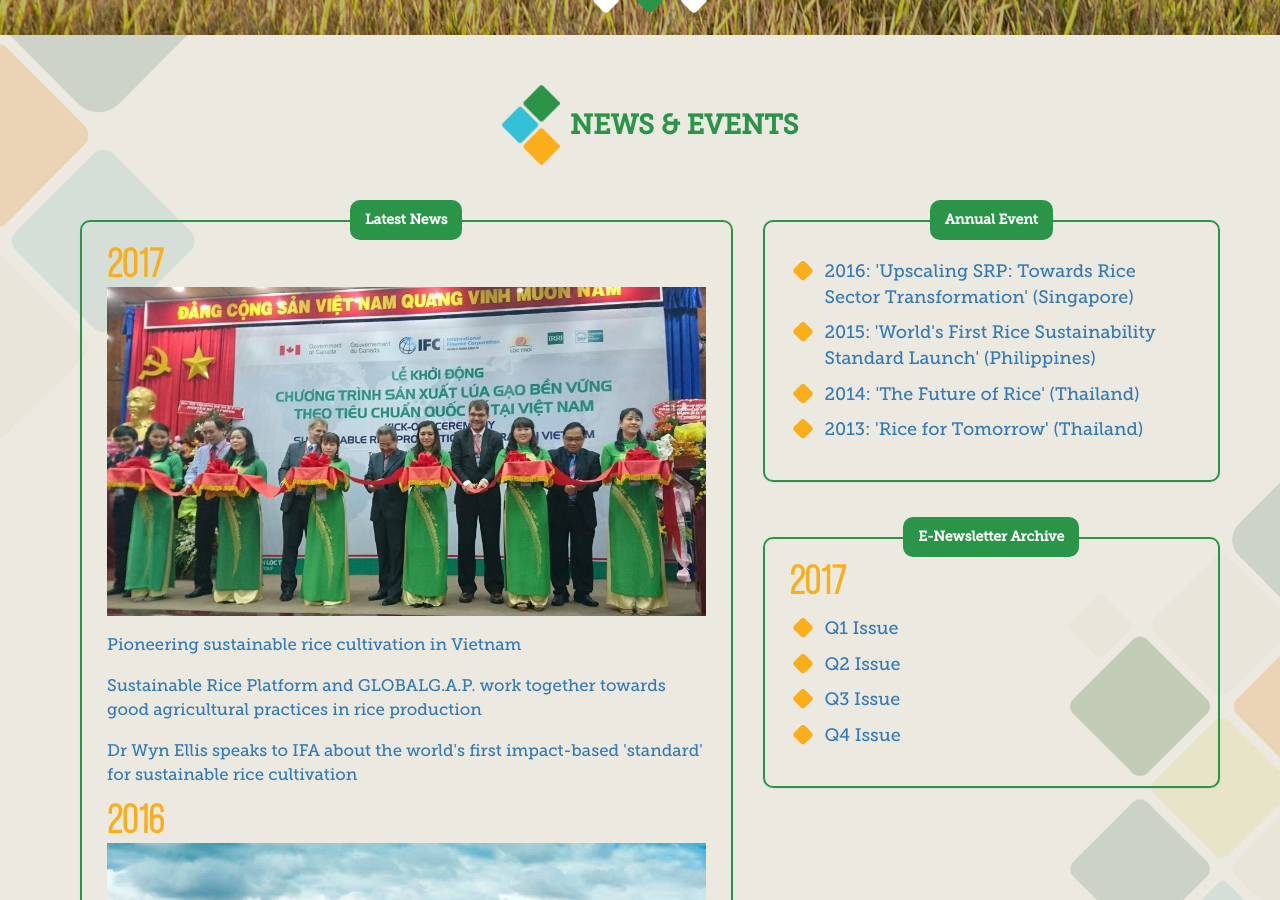
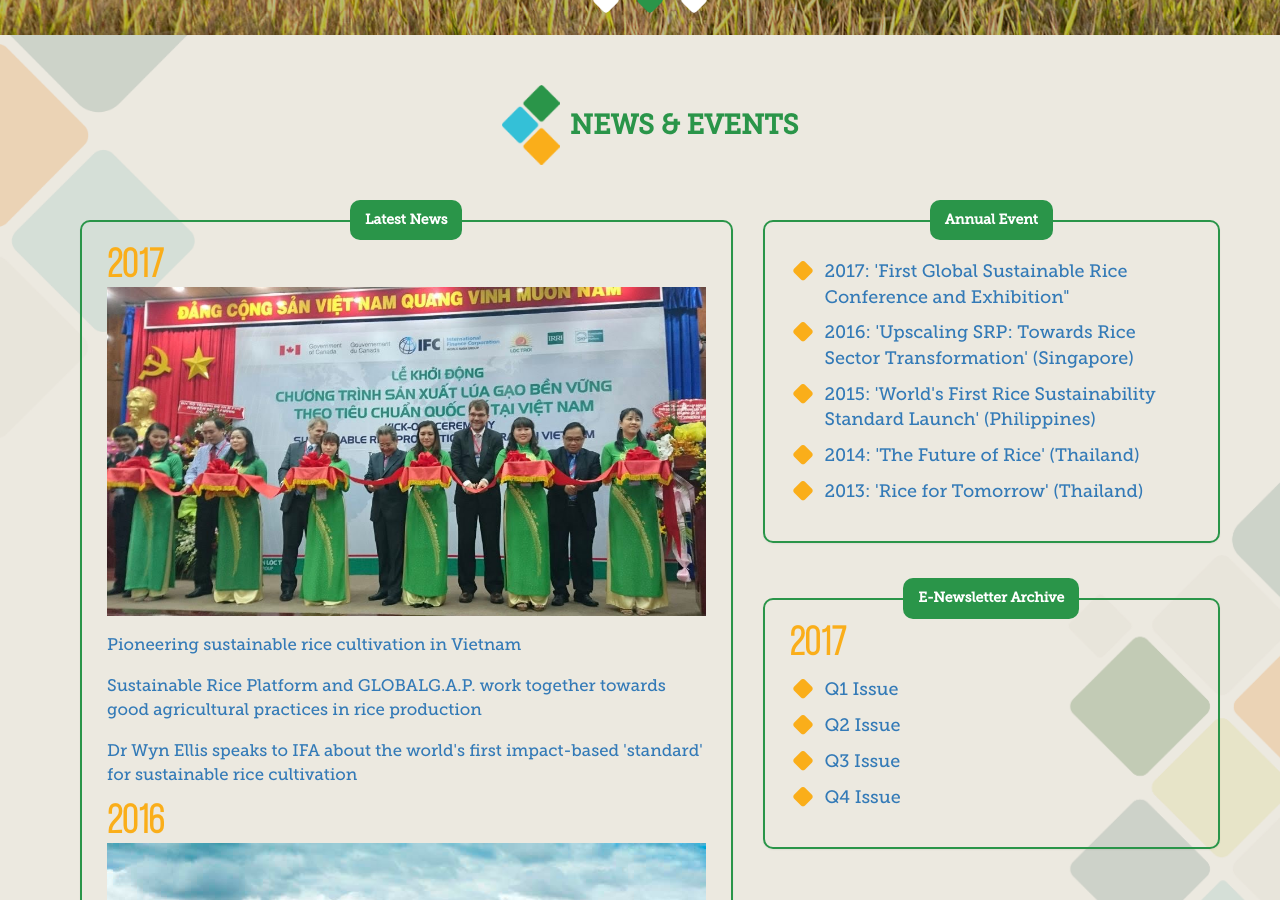
Before and after one commit to sustainablericeplatform/sustainablericeplatform.github.io, a Jekyll site: the page built from News-and-Events/index.html, in a window 1280 px wide and 900 px high, scrolled down 383 px. Built offline with Jekyll 4.4.1, drawn with Linux system fonts in a browser that asks for light colours.

Commit message:
Update index.html

```diff
--- a/News-and-Events/index.html
+++ b/News-and-Events/index.html
@@ -37,6 +37,7 @@ layout: default
                     </div>
                     <div class="panel-body">
                         <ul class="srp-list">
+                            <li><i class="fa fa-square"></i> <a href="http://www.sustainablericeconference.org">2017: 'First Global Sustainable Rice Conference and Exhibition"</a></li>
                             <li><i class="fa fa-square"></i> <a href="https://sites.google.com/site/srpsustainablerice/annual-plenary-meeting-and-general-assembly/2016">2016: 'Upscaling SRP: Towards Rice Sector Transformation' (Singapore)</a></li>
                             <li><i class="fa fa-square"></i> <a href="https://sites.google.com/site/srpsustainablerice/annual-plenary-meeting-and-general-assembly/2015">2015: 'World's First Rice Sustainability Standard Launch' (Philippines)</a></li>
                             <li><i class="fa fa-square"></i> <a href="https://sites.google.com/site/srpsustainablerice/annual-plenary-meeting-and-general-assembly/2014">2014: 'The Future of Rice' (Thailand)</a></li>
```
